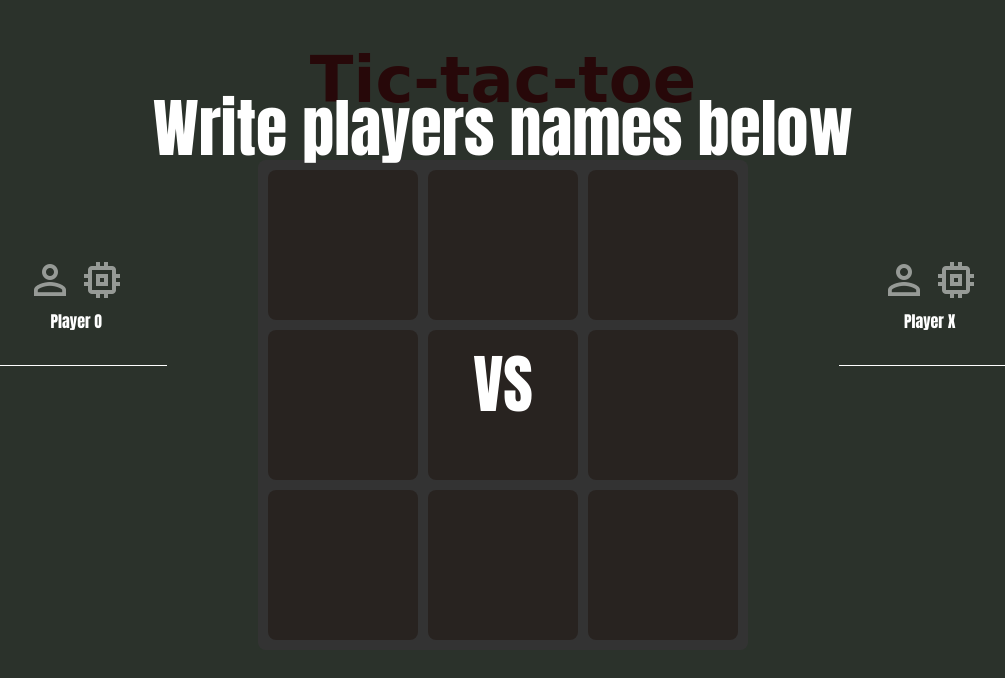
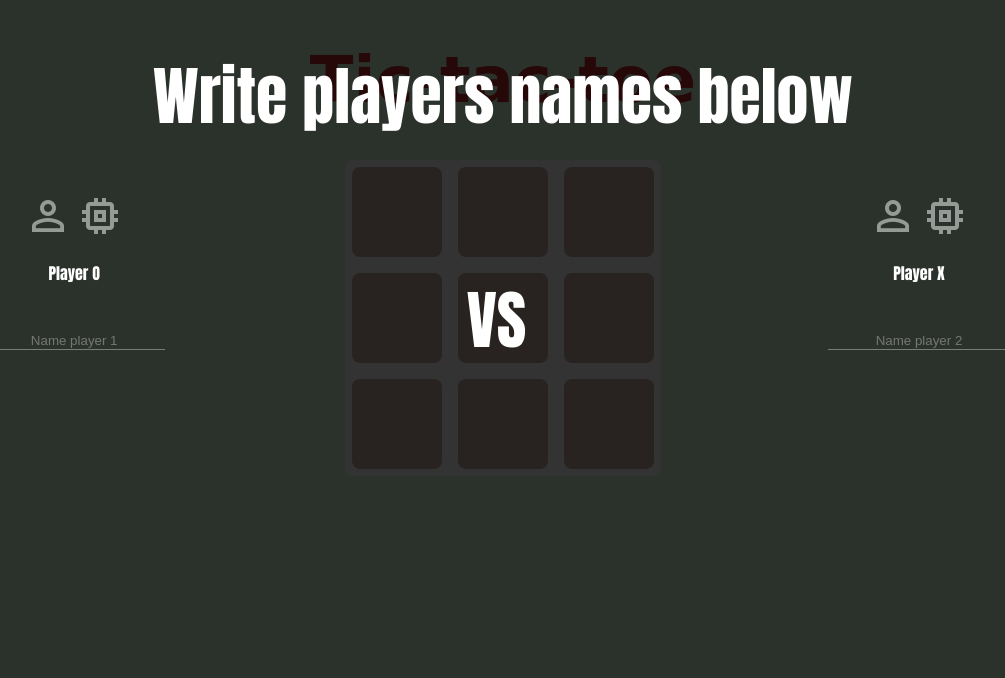
Before and after one commit to DavitBoo/tic-tac-toe-front, a plain HTML site: page index.html in a window 1280 px wide. Shown: the whole page, without its empty margins (137-1142 px from the left). Drawn offline with Linux system fonts and the light colour scheme; a web font is replaced by a local one.

Commit message:
v1.0.0 front-end

```diff
--- a/index.html
+++ b/index.html
@@ -17,7 +17,7 @@
                 <img class="icon" id="cpu-1" src="img/memory.png" alt="">
                 <div class="d-flex field">
                     <label for="">Player O</label>
-                    <input id="input-p1" type="" name="" value="">
+                    <input placeholder="Name player 1" id="input-p1" type="" name="" value="">
                 </div>
             </div>
             <p class="vs">VS</p>
@@ -26,7 +26,7 @@
                 <img class="icon" id="cpu-2" src="img/memory.png" alt="">
                 <div class="d-flex field">
                     <label for="">Player X</label>
-                    <input id="input-p2" type="" name="" value="">
+                    <input placeholder="Name player 2" id="input-p2" type="" name="" value="">
                 </div>
             </div>
         </div>
@@ -34,6 +34,7 @@
     </div>
     <h1>Tic-tac-toe</h1>
     <p><span id="display-player"></span></p>
+    <div class="boardgame">
         <div class="game-grid" id="game-grid">
             <div data-block="0" class="block"><div></div></div>
             <div data-block="1" class="block"><div></div></div>
@@ -45,6 +46,7 @@
             <div data-block="7" class="block"><div></div></div>
             <div data-block="8" class="block"><div></div></div>
         </div>
+    </div>
     <script src="app.js"></script>
 </body>
 </html>
--- a/style.css
+++ b/style.css
@@ -17,7 +17,6 @@ body{
     margin: 0;
     padding: 0;
     font-family: Impact, Haettenschweiler, 'Arial Narrow Bold', sans-serif;
-
 }
 
 h1{
@@ -36,19 +35,20 @@ p{
     font-size: 2.5rem;
 }
 
+
+
 .game-grid{
-    margin: 0 auto;
+    margin: 20px auto;
     display: grid;
     justify-content: center;
     align-content: center;
-    grid-template-columns: repeat(3, 150px);
-    grid-template-rows: repeat(3, 150px);
-    gap: 10px;
+    grid-template-rows: repeat(3, 30%);
+    grid-template-columns: repeat(3, 30%);
+    grid-gap: 1rem;
     background-color: #fff;
-    height: 490px;
-    max-width: 100%;
-    width: 490px;
-    padding: 0;
+    height: 300px;
+    width: 300px;
+    padding: 0.5rem;
     border-radius: 8px;
 }
 
@@ -75,7 +75,7 @@ p{
     font-family: 'Gill Sans', 'Gill Sans MT', Calibri, 'Trebuchet MS', sans-serif;
     font-weight: 700;
     display: flex;
-    font-size: 8rem;
+    font-size: 4.8rem;
     justify-content: center;
     align-items: center;
     margin: 0;
@@ -107,7 +107,7 @@ p{
 .asking-names, .start-game{
     color: #fff;
     font-size: 4rem;
-    margin-top: 5rem;
+    margin-top: 3rem;
     text-align: center;
 }
 
@@ -142,26 +142,31 @@ p{
 
 .d-grid{
     display: grid;
-    grid-template-columns: repeat(3, 1fr);
+    grid-template-columns: repeat(3, 33%);
     margin: 0 auto;
 }
 
 .form{
-
-    margin-top: 5rem;
+    margin-top: 3rem;
 }
 
 input, label{
     max-width: 400px;
     color: #fff;
     text-align: center;
+    margin-top: 1rem;
 }
 
 input{
     background: none;
     border: none;
-    border-bottom: 1px solid #fff;
+    border-bottom: 1px solid rgba(255, 255, 255, 0.363);
     outline: none;
+    margin-top: 2rem;
+}
+
+input:focus{
+    border-bottom: 1px solid rgb(255, 255, 255);
 }
 
 .vs{
```
Lines whose indentation alone changed are shown as unchanged.
